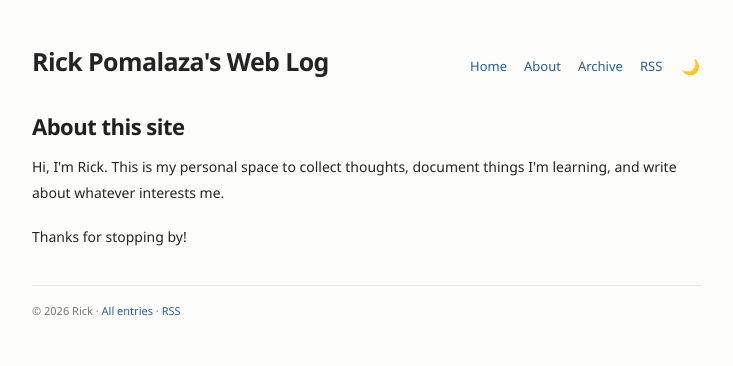
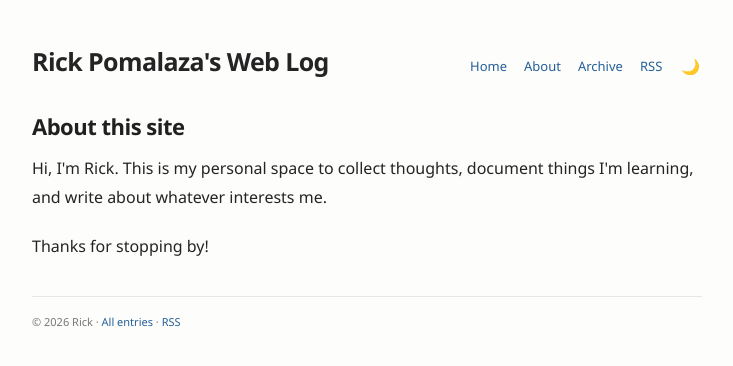
Before and after one commit to rickpomalaza/rickpomalaza.github.io, a Jekyll site: the page built from about.html, in a window 1280 px wide. Shown: the top 366 px of the page, without its empty margins (273-1006 px from the left). Built offline with Jekyll 4.4.1, drawn with Linux system fonts in a browser that asks for light colours.

Commit message:
Update style.css
Updated post body font size from 14px to 16px
.post-body, .standard-page

```diff
--- a/assets/css/style.css
+++ b/assets/css/style.css
@@ -65,7 +65,7 @@ a:focus-visible, button:focus-visible { outline: 2px solid var(--link); outline-
 .category-heading { margin-top: 0; }
 .post h1, .standard-page h1 { margin: 0 0 12px; color: var(--heading); font-size: 22px; line-height: 1.35; letter-spacing: -.5px; }
 .post-meta { margin-bottom: 31px; color: var(--secondary); font-size: 11px; }
-.post-body, .standard-page { color: var(--text); font-size: 14px; line-height: 1.85; }
+.post-body, .standard-page { color: var(--text); font-size: 16px; line-height: 1.85; }
 .post-body p, .standard-page p { margin: 0 0 19px; }
 .post-body h2 { color: var(--heading); font-size: 18px; line-height: 1.4; margin: 29px 0 12px; }
 .post-body h3 { color: var(--heading); font-size: 16px; margin: 25px 0 10px; }
```
